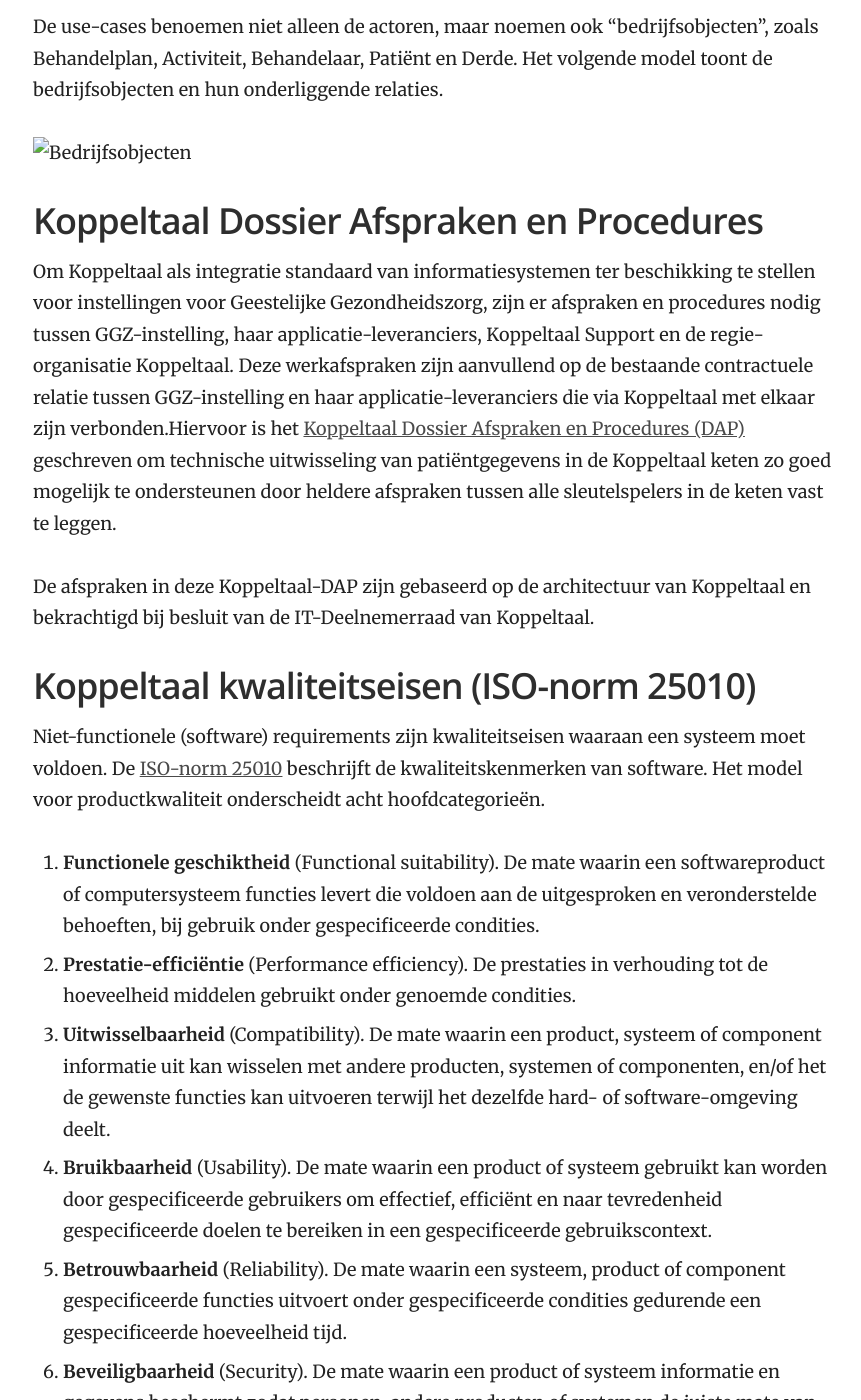
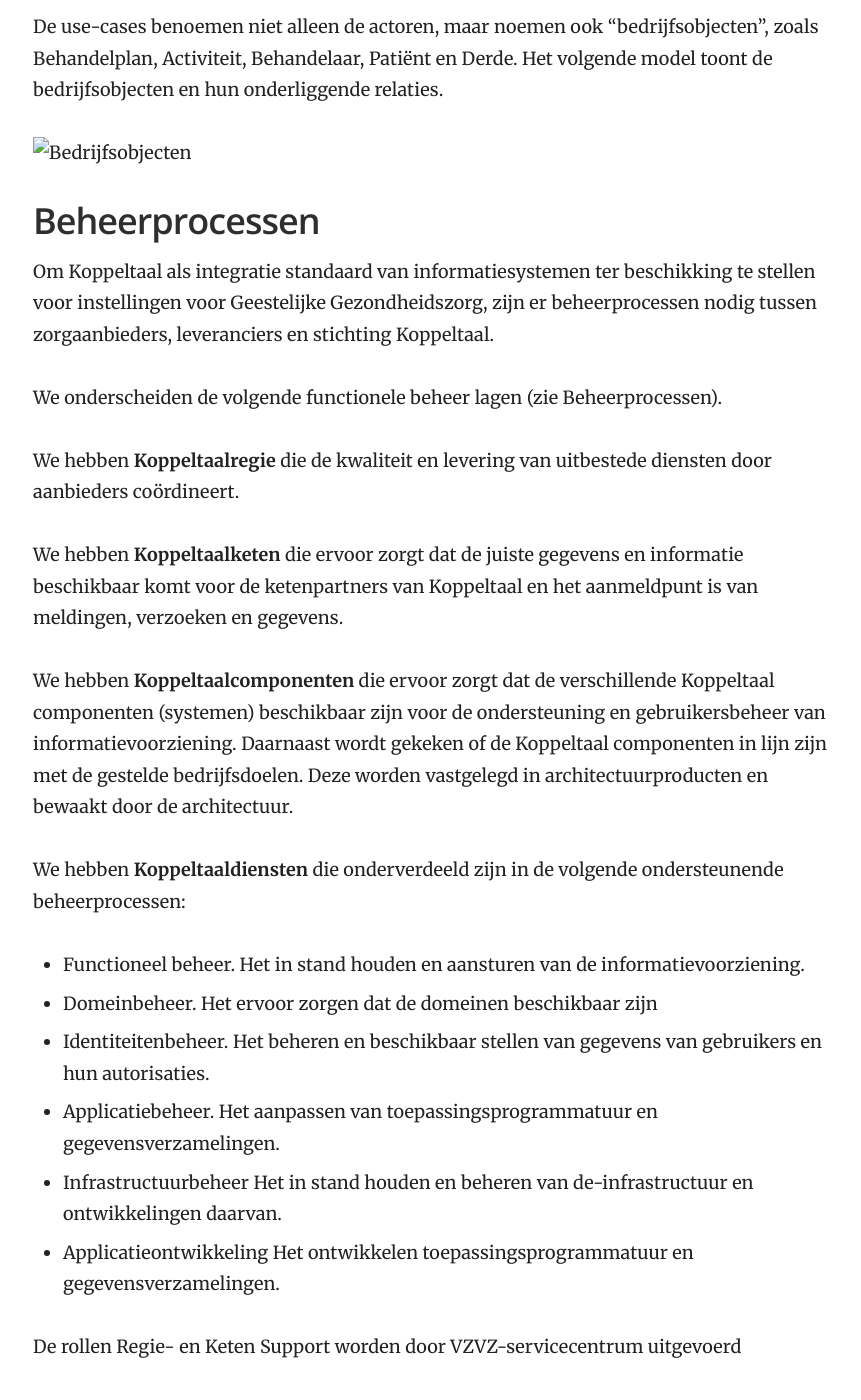
Before and after one commit to Koppeltaal/Koppeltaal-Documentation, a Jekyll site: the page built from bedrijfsarchitectuur.md, in a window 1280 px wide and 1400 px high, scrolled down 18777 px. Shown: the whole window, without its empty margins (357-1218 px from the left). Built offline with Jekyll 4.4.1, drawn with Linux system fonts in a browser that asks for light colours; some of the changed text lies outside the part shown.

Commit message:
GitBook: [master] 2 pages modified

```diff
--- a/bedrijfsarchitectuur.md
+++ b/bedrijfsarchitectuur.md
@@ -822,11 +822,32 @@ De use-cases benoemen niet alleen de actoren, maar noemen ook “bedrijfsobjecte
 
 ![Bedrijfsobjecten](.gitbook/assets/4%20%282%29.jpeg)
 
-## Koppeltaal Dossier Afspraken en Procedures
+## Beheerprocessen
 
-Om Koppeltaal als integratie standaard van informatiesystemen ter beschikking te stellen voor instellingen voor Geestelijke Gezondheidszorg, zijn er afspraken en procedures nodig tussen GGZ-instelling, haar applicatie-leveranciers, Koppeltaal Support en de regie-organisatie Koppeltaal. Deze werkafspraken zijn aanvullend op de bestaande contractuele relatie tussen GGZ-instelling en haar applicatie-leveranciers die via Koppeltaal met elkaar zijn verbonden.Hiervoor is het [Koppeltaal Dossier Afspraken en Procedures \(DAP\)](https://www.koppeltaal.nl/sites/default/files/content-files/Koppeltaal%20DAP%20versie%201.1.pdf) geschreven om technische uitwisseling van patiëntgegevens in de Koppeltaal keten zo goed mogelijk te ondersteunen door heldere afspraken tussen alle sleutelspelers in de keten vast te leggen.
+Om Koppeltaal als integratie standaard van informatiesystemen ter beschikking te stellen voor instellingen voor Geestelijke Gezondheidszorg, zijn er beheerprocessen nodig tussen zorgaanbieders, leveranciers en stichting Koppeltaal.
 
-De afspraken in deze Koppeltaal-DAP zijn gebaseerd op de architectuur van Koppeltaal en bekrachtigd bij besluit van de IT-Deelnemerraad van Koppeltaal.
+We onderscheiden de volgende functionele beheer lagen \(zie Beheerprocessen\).
+
+We hebben **Koppeltaalregie** die de kwaliteit en levering van uitbestede diensten door aanbieders coördineert.
+
+We hebben **Koppeltaalketen** die ervoor zorgt dat de juiste gegevens en informatie beschikbaar komt voor de ketenpartners van Koppeltaal en het aanmeldpunt is van meldingen, verzoeken en gegevens.
+
+We hebben **Koppeltaalcomponenten** die ervoor zorgt dat de verschillende Koppeltaal componenten \(systemen\) beschikbaar zijn voor de ondersteuning en gebruikersbeheer van informatievoorziening. Daarnaast wordt gekeken of de Koppeltaal componenten in lijn zijn met de gestelde bedrijfsdoelen. Deze worden vastgelegd in architectuurproducten en bewaakt door de architectuur.
+
+We hebben **Koppeltaaldiensten** die onderverdeeld zijn in de volgende ondersteunende beheerprocessen:
+
+* Functioneel beheer. Het in stand houden en aansturen van de informatievoorziening.
+* Domeinbeheer. Het ervoor zorgen dat de domeinen beschikbaar zijn
+* Identiteitenbeheer. Het beheren en beschikbaar stellen van gegevens van gebruikers en hun autorisaties.
+* Applicatiebeheer. Het aanpassen van toepassingsprogrammatuur en gegevensverzamelingen.
+* Infrastructuurbeheer Het in stand houden en beheren van de-infrastructuur en ontwikkelingen daarvan.
+* Applicatieontwikkeling Het ontwikkelen toepassingsprogrammatuur en gegevensverzamelingen.
+
+De rollen Regie- en Keten Support worden door VZVZ-servicecentrum uitgevoerd
+
+De Leverancier Support rol worden door de verschillende ICT- en adapter leveranciers ingevuld. De Koppeltaal Support wordt in eerste instantie door VZVZ uitgevoerd.
+
+![Beheerprocessen](.gitbook/assets/5%20%281%29.jpeg)
 
 ## Koppeltaal kwaliteitseisen \(ISO-norm 25010\)
 
```
Also changed, not shown: kaders-en-uitgangspunten.md (+2 -1 lines).
